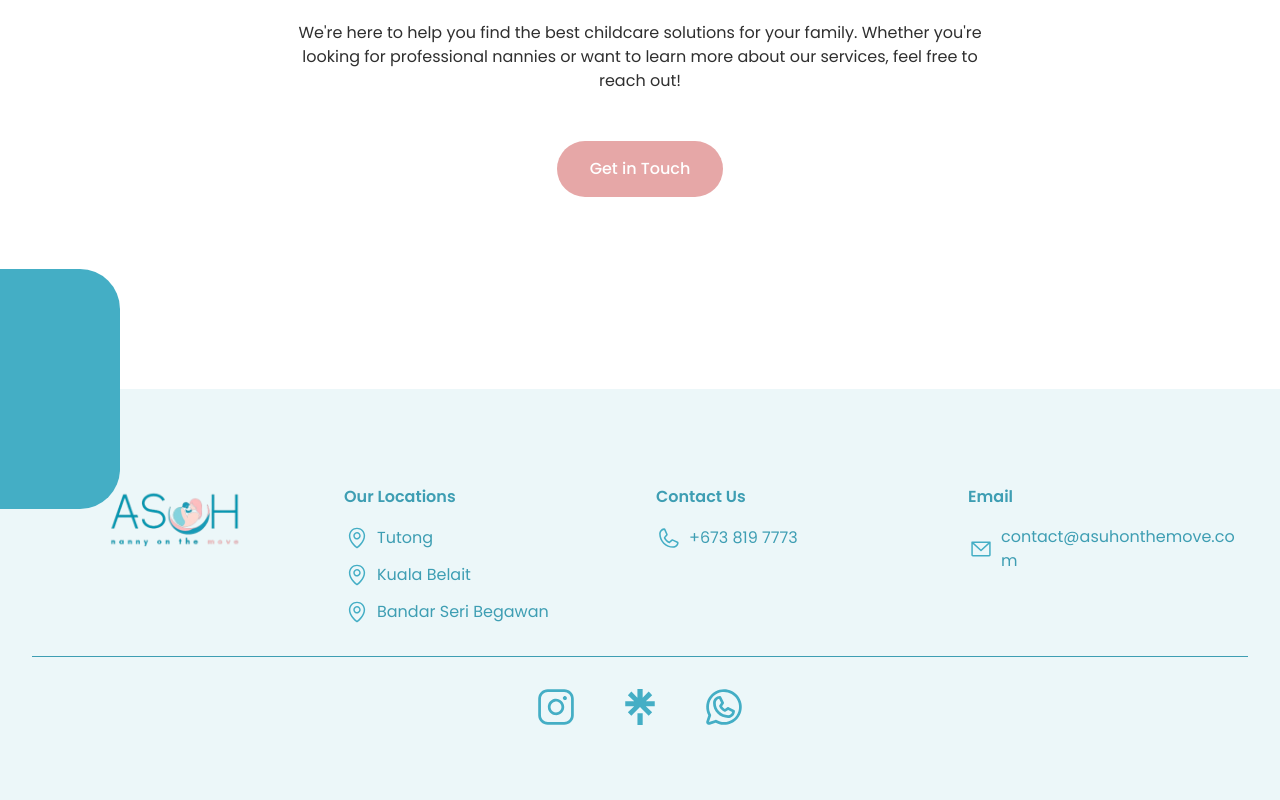
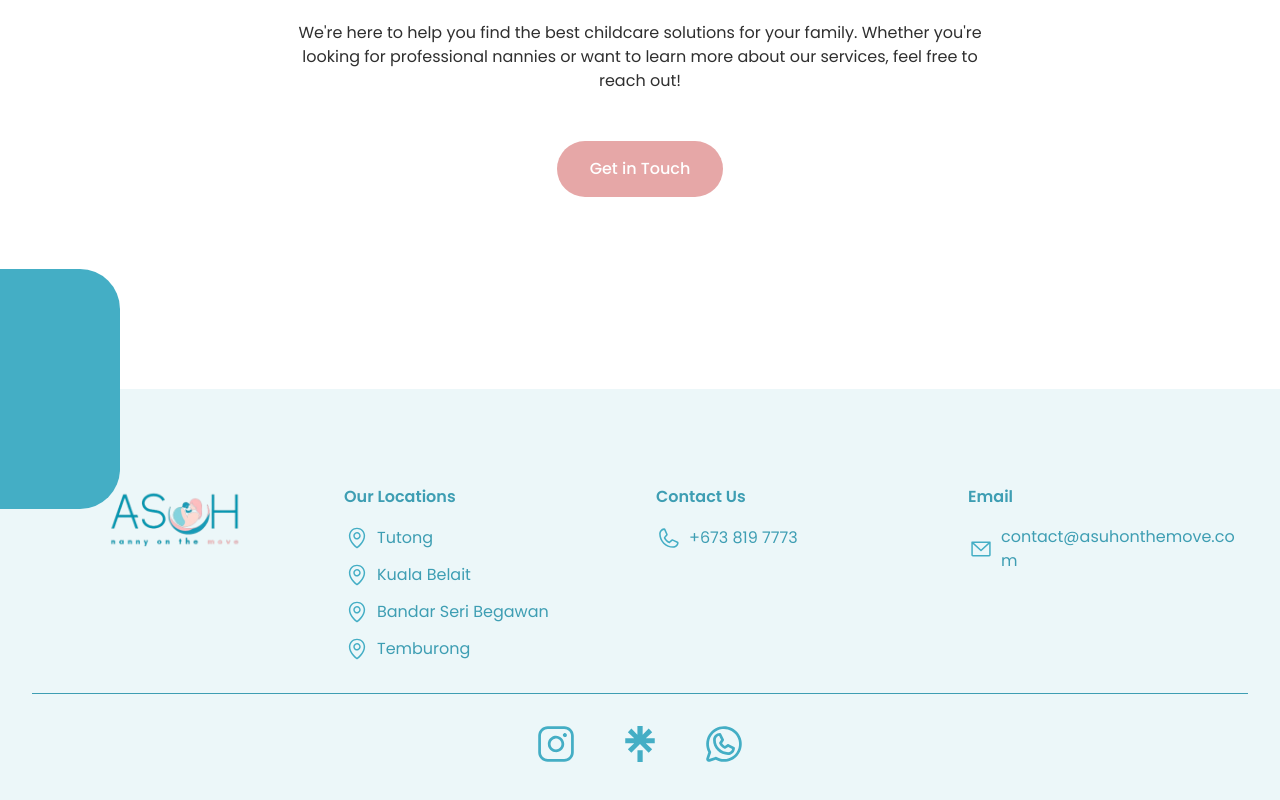
Before and after one commit to Hype580/asuhonthemove, a Next.js app: page / in a window 1280 px wide. Shown: the part 5371-6171 px from the top of the page. Built offline with nearby package versions, Linux system fonts and the light colour scheme.

Commit message:
add Temburong Location

```diff
--- a/src/data/footer.ts
+++ b/src/data/footer.ts
@@ -25,6 +25,9 @@ export const footerDetails: IFooterDetails = {
     },
     {
       name: "Bandar Seri Begawan"
+    },
+    {
+      name: "Temburong"
     }
   ],
   contact: {
```
